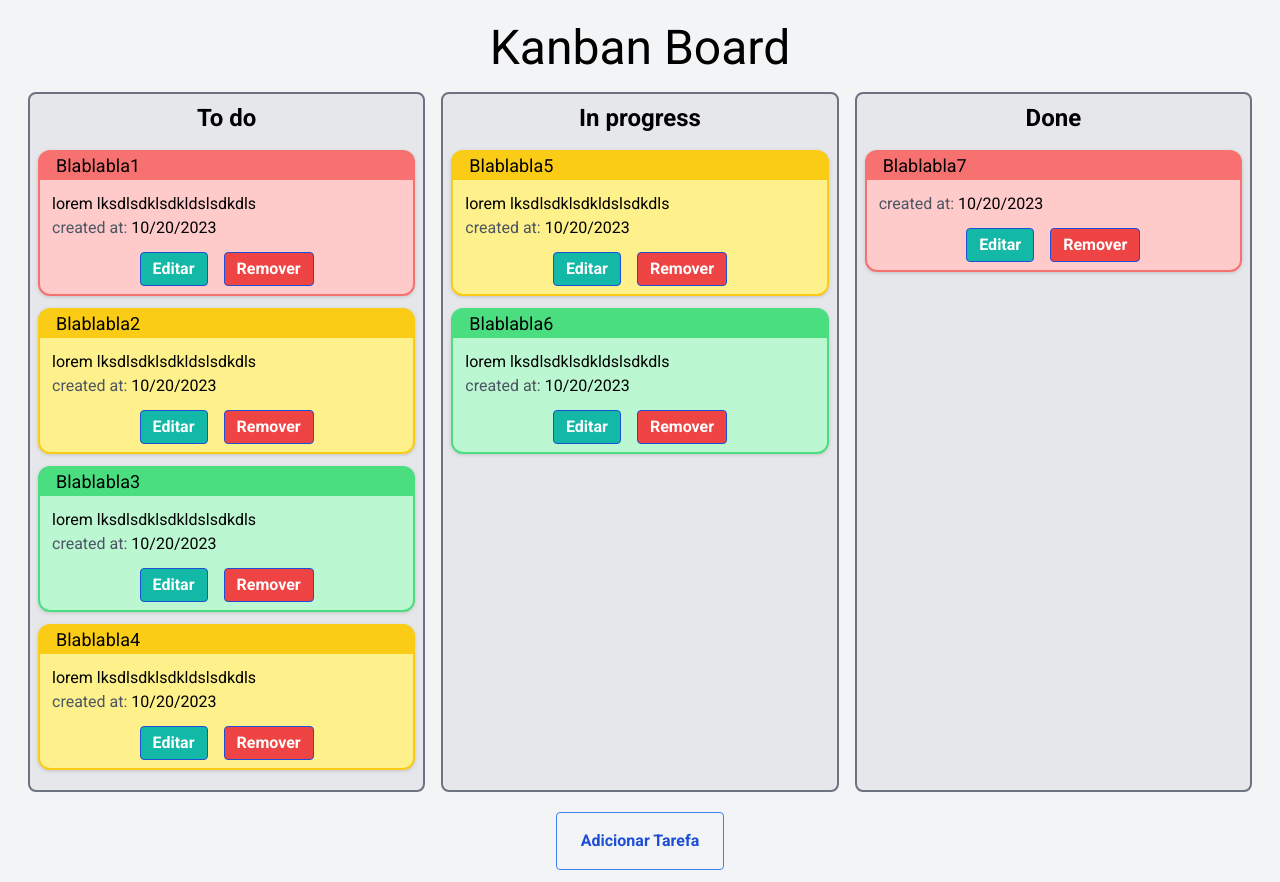
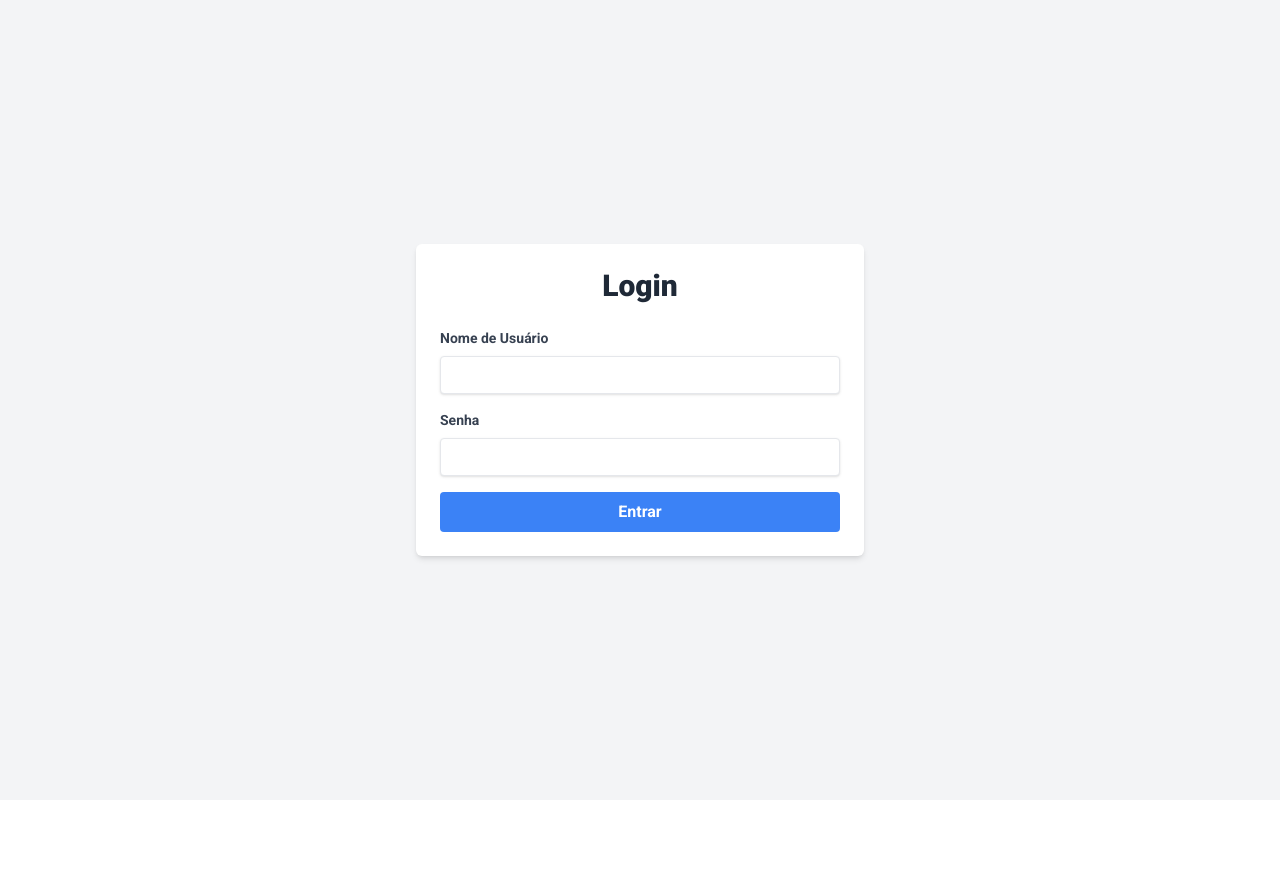
Before and after one commit to WillianCosta12/projeto_web-toDo, a React (Vite) app: page / in a window 1280 px wide. After the commit the page ends 800 px from the top, so only its background shows below. Built offline with nearby package versions, Linux system fonts and the light colour scheme.

Commit message:
feat: adicionando react-router-dom e roteamento

```diff
--- a/package.json
+++ b/package.json
@@ -12,7 +12,8 @@
   "dependencies": {
     "react": "^18.2.0",
     "react-beautiful-dnd": "^13.1.1",
-    "react-dom": "^18.2.0"
+    "react-dom": "^18.2.0",
+    "react-router-dom": "^6.20.0"
   },
   "devDependencies": {
     "@types/react": "^18.2.15",
--- a/src/App.jsx
+++ b/src/App.jsx
@@ -1,27 +1,16 @@
-import Button from "./components/Button";
-import Form from "./components/Form";
-import KanbanBoard from "./components/KanbanBoard";
-
-import { useState } from "react";
+import { Route, BrowserRouter, Routes } from "react-router-dom";
+import LoginPage from "./pages/LoginPage";
+import HomePage from "./pages/HomePage";
 
 function App() {
-
-  const [isForm, setIsFrom] = useState(false);
-
-  function handleClick(){
-    setIsFrom(true);
-  }
-
   return (
-    <div>
-      <div className="min-h-screen items-center justify-center bg-gray-100 p-3 px-5">
-        <h1 className="p-3 text-center text-5xl">Kanban Board</h1>
-        <KanbanBoard />
-        { isForm &&
-          <Form visible={setIsFrom}></Form>
-        }
-        <Button click={handleClick}></Button>
-      </div>
+    <div className="App">
+      <BrowserRouter>
+        <Routes>
+          <Route path="/" element={<LoginPage />} />
+          <Route path="/home" element={<HomePage />} />
+        </Routes>
+      </BrowserRouter>
     </div>
   );
 }
--- /dev/null
+++ b/src/pages/HomePage.jsx
@@ -0,0 +1,26 @@
+import Button from "../components/Button";
+import Form from "../components/Form";
+import KanbanBoard from "../components/KanbanBoard";
+
+import { useState } from "react";
+
+function HomePage() {
+  const [isForm, setIsFrom] = useState(false);
+
+  function handleClick() {
+    setIsFrom(true);
+  }
+
+  return (
+    <div>
+      <div className="min-h-screen items-center justify-center bg-gray-100 p-3 px-5">
+        <h1 className="p-3 text-center text-5xl">Kanban Board</h1>
+        <KanbanBoard />
+        {isForm && <Form visible={setIsFrom}></Form>}
+        <Button click={handleClick}></Button>
+      </div>
+    </div>
+  );
+}
+
+export default HomePage;
--- /dev/null
+++ b/src/pages/LoginPage.jsx
@@ -0,0 +1,79 @@
+import { useState } from "react";
+import { useNavigate } from "react-router-dom";
+
+function LoginPage() {
+  const [username, setUsername] = useState("");
+  const [password, setPassword] = useState("");
+  const navigate = useNavigate();
+
+  const handleUsernameChange = (e) => setUsername(e.target.value);
+  const handlePasswordChange = (e) => setPassword(e.target.value);
+
+  async function handleSubmit(e) {
+    e.preventDefault();
+    const response = await fetch("blablabla/api/login", {
+      method: "POST",
+      headers: {
+        "Content-Type": "application/json",
+      },
+      body: JSON.stringify({ username, password }),
+    });
+
+    if (response.ok) {
+      const data = await response.json();
+      console.log("Usuário logado com sucesso:", data);
+    } else {
+      console.error("Erro ao fazer login:", response.statusText);
+    }
+    // Mover para dentro do IF após implementação da requisição
+    navigate("/home");
+  }
+
+  return (
+    <div className="flex min-h-screen items-center justify-center bg-gray-100">
+      <div className="w-full max-w-md rounded-md bg-white p-6 shadow-md">
+        <h2 className="mb-6 text-center text-3xl font-extrabold text-gray-800">
+          Login
+        </h2>
+        <form onSubmit={handleSubmit}>
+          <div className="mb-4">
+            <label
+              className="mb-2 block text-sm font-bold text-gray-700"
+              htmlFor="username"
+            >
+              Nome de Usuário
+            </label>
+            <input
+              className="focus:shadow-outline w-full appearance-none rounded border px-3 py-2 leading-tight text-gray-700 shadow focus:outline-none"
+              id="username"
+              type="text"
+              onChange={handleUsernameChange}
+            />
+          </div>
+          <div className="mb-4">
+            <label
+              className="mb-2 block text-sm font-bold text-gray-700"
+              htmlFor="password"
+            >
+              Senha
+            </label>
+            <input
+              className="focus:shadow-outline w-full appearance-none rounded border px-3 py-2 leading-tight text-gray-700 shadow focus:outline-none"
+              id="password"
+              type="password"
+              onChange={handlePasswordChange}
+            />
+          </div>
+          <button
+            className="focus:shadow-outline w-full rounded bg-blue-500 px-4 py-2 font-bold text-white hover:bg-blue-700 focus:outline-none"
+            type="submit"
+          >
+            Entrar
+          </button>
+        </form>
+      </div>
+    </div>
+  );
+}
+
+export default LoginPage;
```
Also changed, not shown: src/main.jsx (+3 -6 lines), 2 other files (tests, documents, lock files or other folders).
